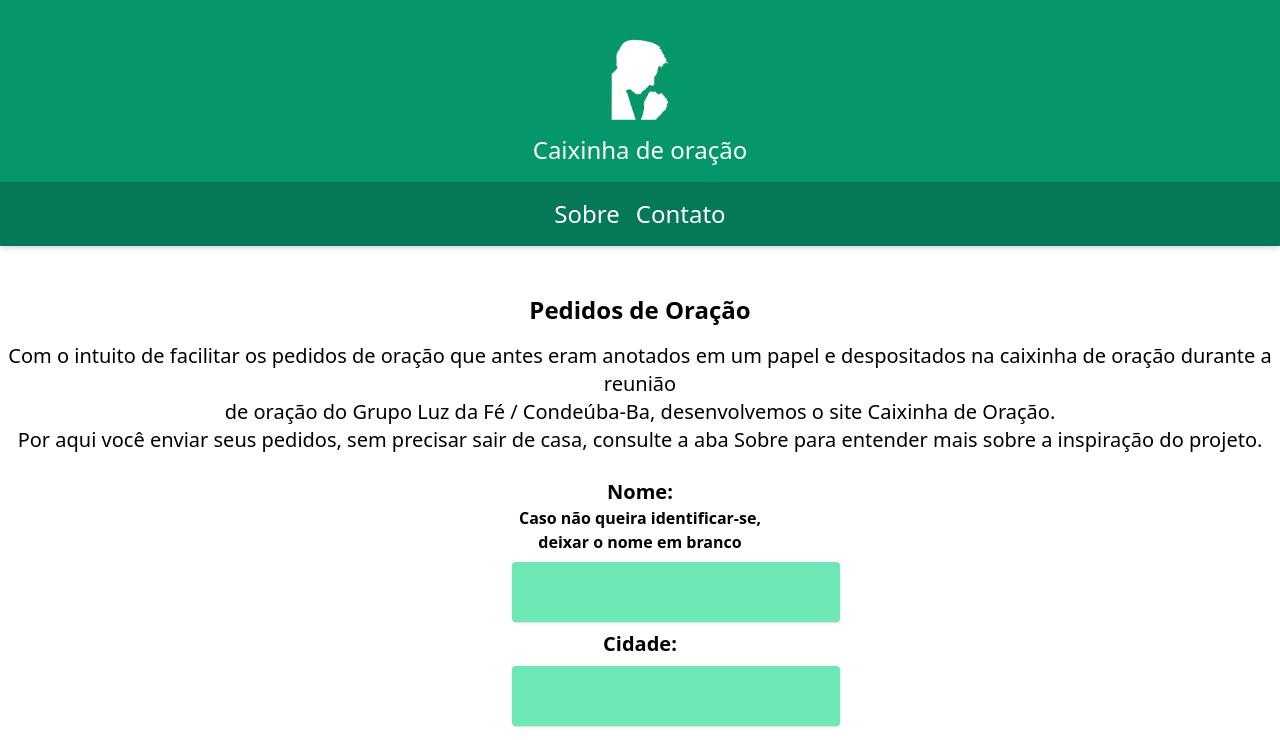
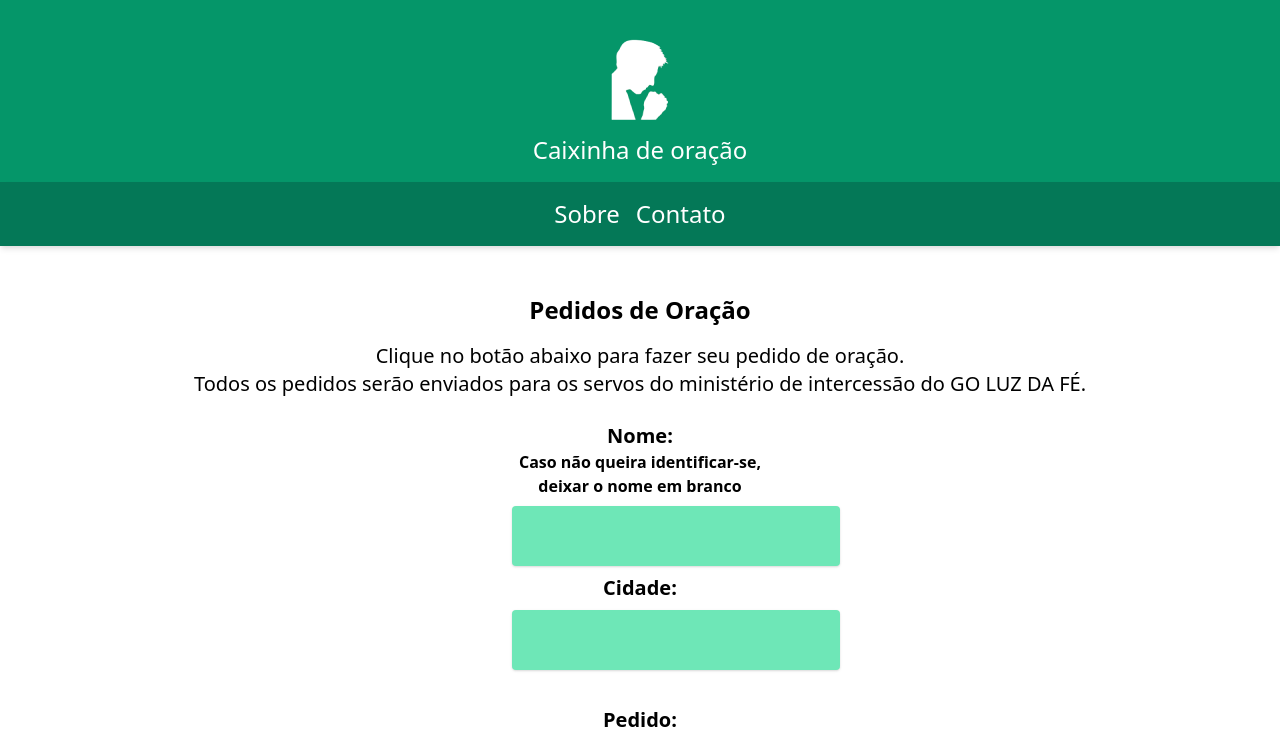
Before and after one commit to IcaroEmanuel/caixaDeOracao, a Next.js app: page /pedido-oracao in a window 1280 px wide. Shown: the top 740 px of the page. Built offline with nearby package versions, Linux system fonts and the light colour scheme.

Commit message:
Alteração de texto na página pedido-oracao

```diff
--- a/pages/pedido-oracao.js
+++ b/pages/pedido-oracao.js
@@ -39,10 +39,8 @@ const PedidosOracao = () => {
       <PageTitle title='Pedidos de Oração' />
       <h1 className='text-center font-bold my-4 text-2xl'>Pedidos de Oração</h1>
       <p className='text-center'>
-        Com o intuito de facilitar os pedidos de oração que antes eram anotados em um papel e despositados na caixinha de oração
-        durante a reunião <br /> de oração do Grupo Luz da Fé / Condeúba-Ba, desenvolvemos o site Caixinha de Oração. <br />
-        Por aqui você enviar seus pedidos, sem precisar sair de casa, consulte a aba <Link href='/sobre'><a>Sobre</a></Link>
-        {' '}para entender mais sobre a inspiração do projeto.
+        Clique no botão abaixo para fazer seu pedido de oração. <br />
+        Todos os pedidos serão enviados para os servos do ministério de intercessão do GO LUZ DA FÉ.
       </p>
       {
         !sucess &&
```
